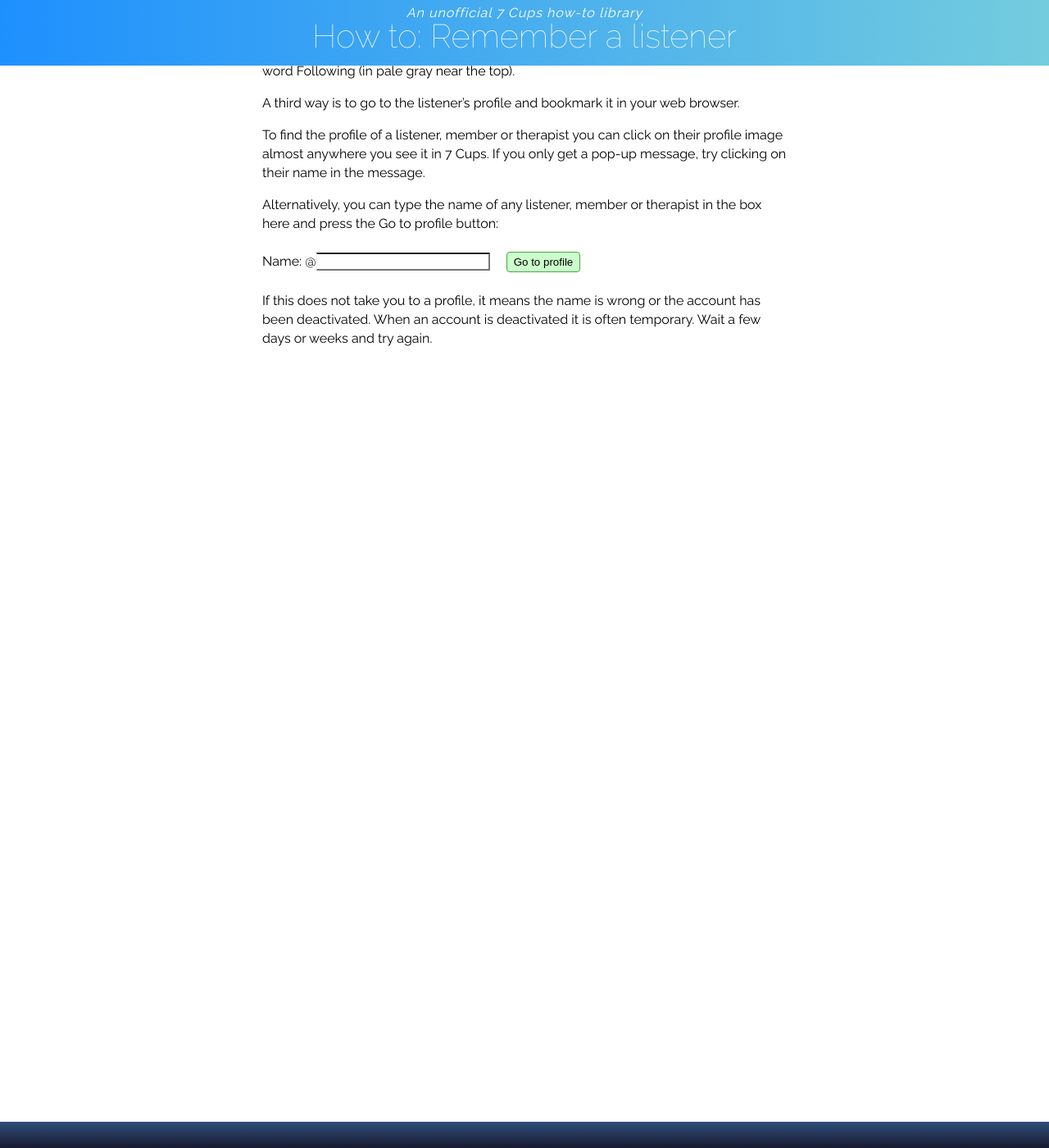
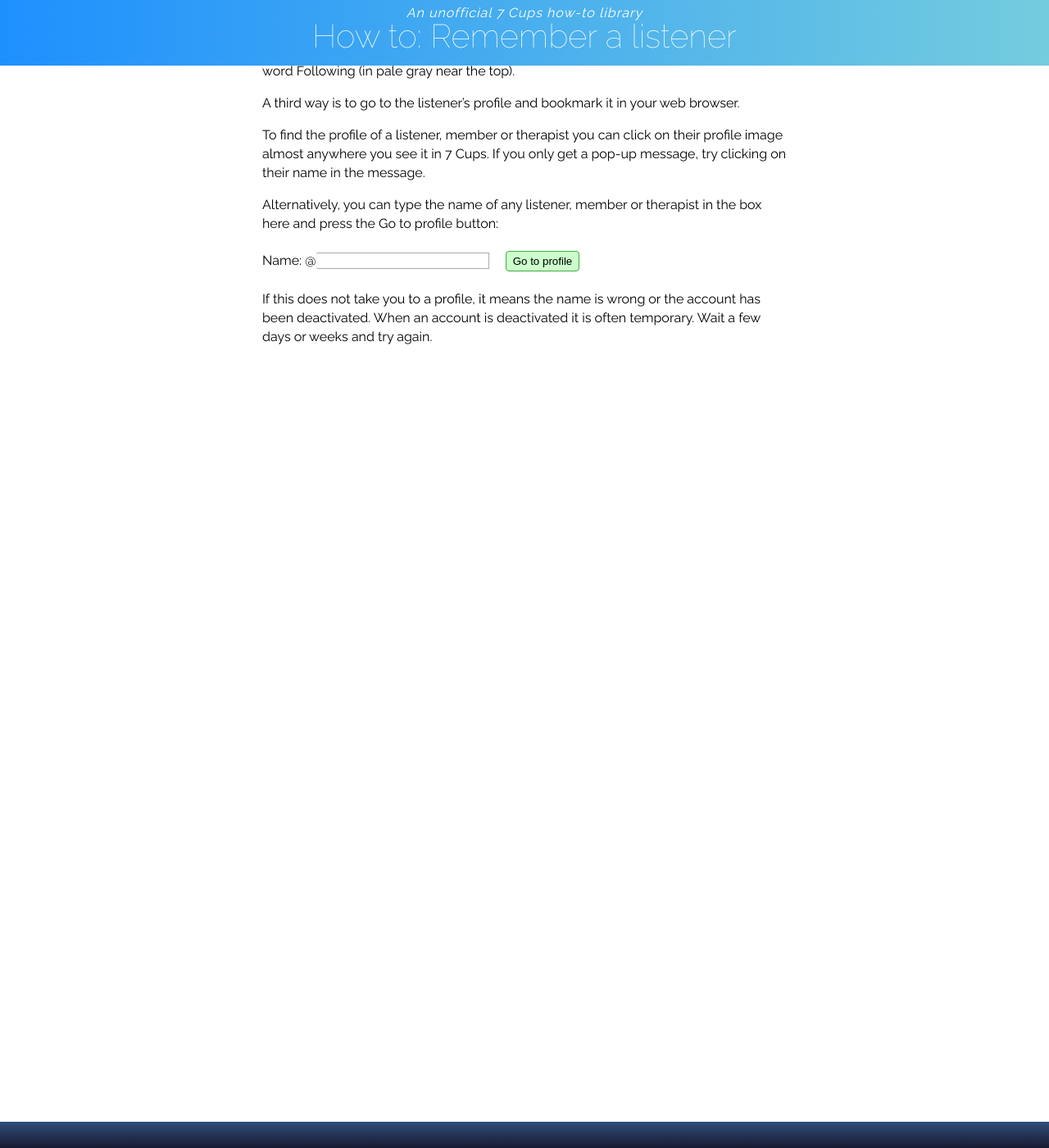
Before and after one commit to RarelyCharlie/rarelycharlie.github.io, a Jekyll site: the page built from howto/save-listener.md, in a window 1280 px wide and 1400 px high, scrolled down 152 px. Shown: the whole window at 82% size. Built offline with Jekyll 4.4.1, drawn with Linux system fonts in a browser that asks for light colours.

Commit message:
tinker with input border

```diff
--- a/_includes/profile-form.html
+++ b/_includes/profile-form.html
@@ -1,5 +1,5 @@
 <style>
-  #profile {margin: 1ex 1em 1ex 0; padding-left: 0; border-left: 1px solid #eee;}
+  #profile {margin: 1ex 1em 1ex 0; padding-left: 0; border: 1px solid #aaa; border-left: 1px solid #eee;}
   #gotoprofile {padding: 4px 8px; background: #cfc; border: 1px solid #4a4; border-radius: 4px;}
 </style>
 <script>
```
